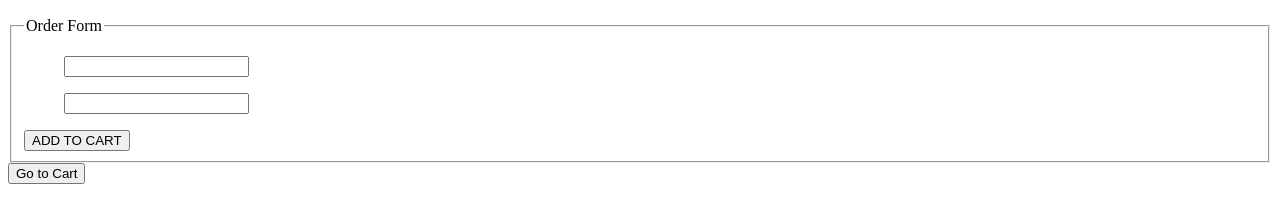
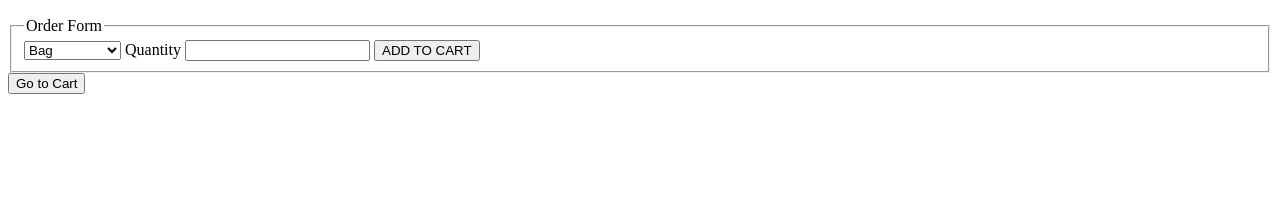
Before and after one commit to tyler-fishbone/order-form, a plain HTML site: page index.html in a window 1280 px wide. Shown: the part 110-332 px from the top of the page. Drawn offline with Linux system fonts and the light colour scheme.

Commit message:
added dropdown menu to standing ovation

```diff
--- a/app.js
+++ b/app.js
@@ -2,6 +2,8 @@
 
 // ** array of all product instances **
 Product.allProducts = [];
+
+var productOrderForm = document.getElementById('product-form');
 
 // constructor for products
 function Product(filepath, name, quantityInCart) {
@@ -24,6 +26,16 @@ function loadLocalStoreage() {
     Product.allProducts = lSData;
     // var lSProductNames = JSON.parse(localStorage.getItem('arrayProductNames'));
     // arrayOfProductNames = lSProductNames;
+  }
+}
+
+function createDropdown() {
+  var selectEl = document.getElementById('product-dropdown');
+  for(var i in Product.allProducts){
+    var optionEl = document.createElement('option');
+    optionEl.textContent = Product.allProducts[i].name;
+    optionEl.value = Product.allProducts[i].name;
+    selectEl.appendChild(optionEl);
   }
 }
 
@@ -65,3 +77,4 @@ function instantiateProductObjects() {
 
 // call function on page load
 loadLocalStoreage();
+createDropdown();
--- a/index.html
+++ b/index.html
@@ -21,14 +21,12 @@
           Add to cart submit button-->
           <fieldset>
             <legend>Order Form</legend>
-            <ul>
-              <label for=""></label>
-              <input type="text" name="" id="">
-            </ul>
-            <ul>
-              <label for=""></label>
-              <input type="text" name="" id="">
-            </ul>
+            <select name="" id="product-dropdown">
+            </select>
+
+            <label for="quantityInCart">Quantity</label>
+            <input type="number" name="" id="product-quantity">
+
             <button>ADD TO CART</button>
           </fieldset>
         </form>
@@ -42,5 +40,6 @@
   <footer>
     <!-- copyright people who don't have lawyers llc -->
   </footer>
+  <script src="app.js"></script>
 </body>
 </html>
```
